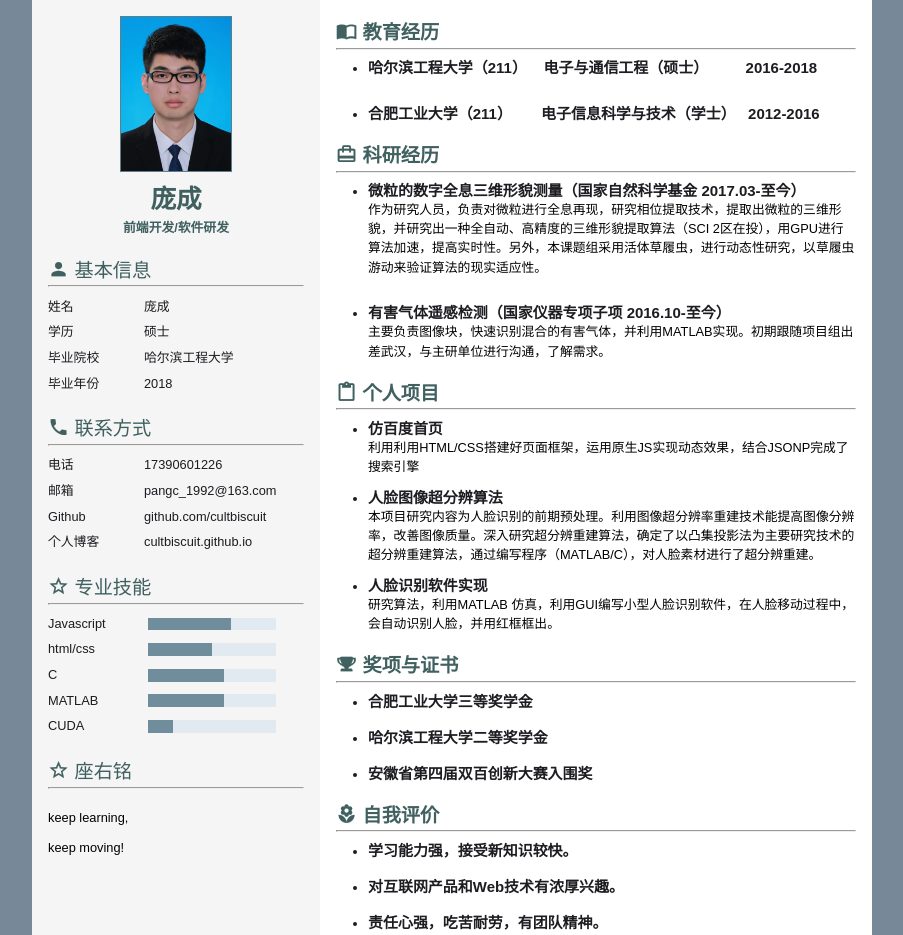
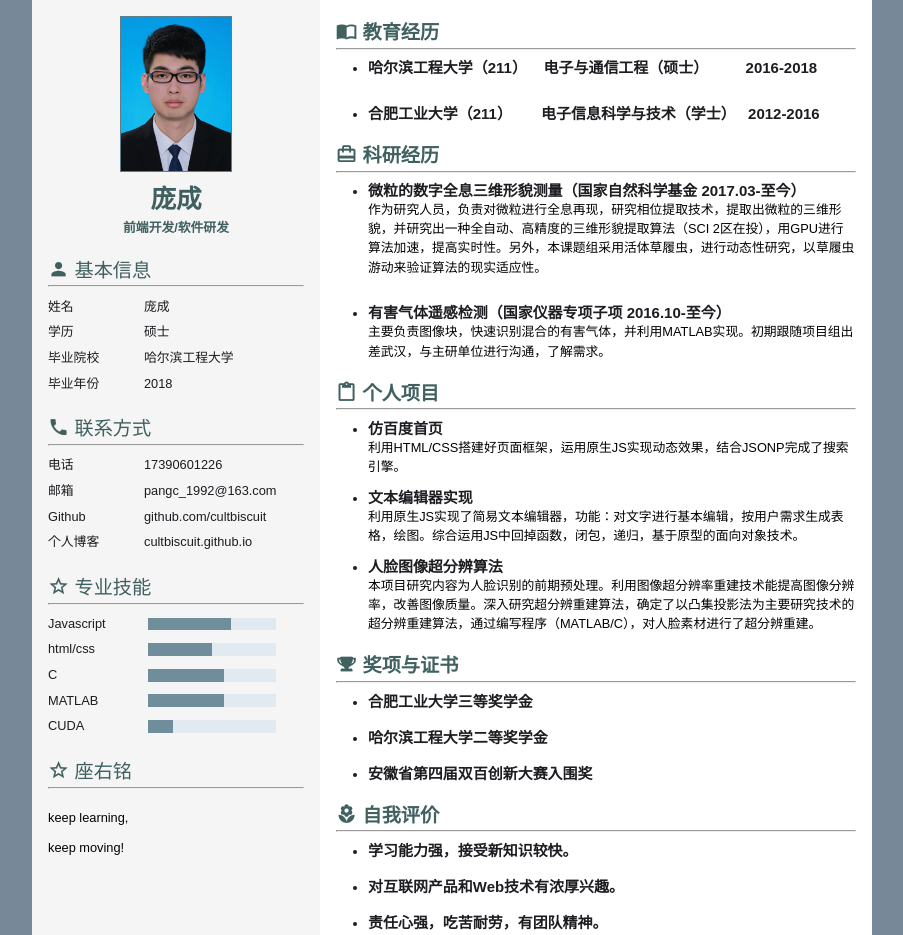
Before and after one commit to cultbiscuit/resume, a plain HTML site: page index.html in a window 1280 px wide. Shown: the top 935 px of the page, without its empty margins (188-1091 px from the left). Drawn offline with Linux system fonts and the light colour scheme.

Commit message:
Update index.html

```diff
--- a/index.html
+++ b/index.html
@@ -127,17 +127,15 @@
                 <ul>
                     <li>
                         <h3><strong>仿百度首页</strong></h3>
-                        <p>利用利用HTML/CSS搭建好页面框架，运用原生JS实现动态效果，结合JSONP完成了搜索引擎 </p>
+                        <p>利用HTML/CSS搭建好页面框架，运用原生JS实现动态效果，结合JSONP完成了搜索引擎。</p>
+                    </li>
+		    <li>
+                        <h3><strong>文本编辑器实现</strong></h3>
+                        <p>利用原生JS实现了简易文本编辑器，功能：对文字进行基本编辑，按用户需求生成表格，绘图。综合运用JS中回掉函数，闭包，递归，基于原型的面向对象技术。</p>
                     </li>
                     <li>
                         <h3><strong>人脸图像超分辨算法</strong></h3>
                         <p>本项目研究内容为人脸识别的前期预处理。利用图像超分辨率重建技术能提高图像分辨率，改善图像质量。深入研究超分辨重建算法，确定了以凸集投影法为主要研究技术的超分辨重建算法，通过编写程序（MATLAB/C），对人脸素材进行了超分辨重建。</p>
-                    </li>
-                    <li>
-                        <h3><strong>人脸识别软件实现</strong></h3>
-                        <p>
-                            研究算法，利用MATLAB 仿真，利用GUI编写小型人脸识别软件，在人脸移动过程中，会自动识别人脸，并用红框框出。
-                        </p>
                     </li>
                 </ul>
             </div>
```
